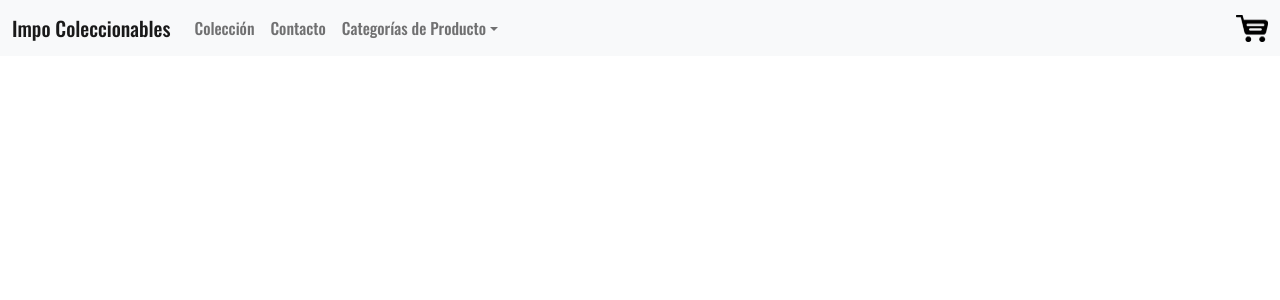
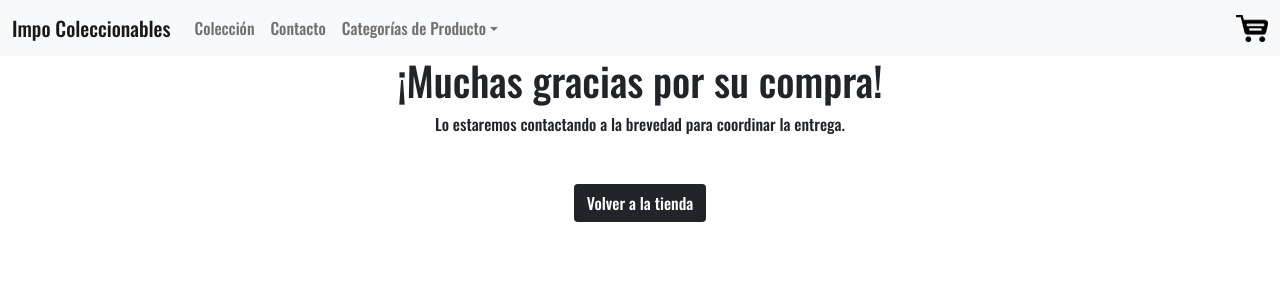
Before and after one commit to bymaatt/ecommerce_react, a React (Create React App) app: page /gracias in a window 1280 px wide. Shown: the top 300 px of the page. Built offline with nearby package versions, Linux system fonts and the light colour scheme.

Commit message:
add thanks funcional

```diff
--- a/src/App.jsx
+++ b/src/App.jsx
@@ -6,6 +6,7 @@ import {BrowserRouter, Routes, Route} from 'react-router-dom'
 import Cart from './components/Cart/Cart';
 import Formulario from './components/Formulario/Formulario';
 import {CartContextProvider} from './components/Context/CartContext'
+import Gracias from './components/Cart/Gracias';
 
 
 
@@ -24,10 +25,11 @@ function App() {
 
             <Route exact path='/detalle/:idDetalle' element = {<ItemDetailsContainer />}/>
 
-
             <Route exact path='/Cart' element= {<Cart />}/>
 
             <Route exact path='/formulario' element= {<Formulario />} />
+
+            <Route exact path='/gracias' element= {<Gracias />}/>
 
           </Routes>
         </div>
--- a/src/components/Cart/CartItem.jsx
+++ b/src/components/Cart/CartItem.jsx
@@ -3,7 +3,7 @@ import './Cart.css'
 /* import gracias from '../Cart/Gracias' */
 import { useCartContext } from '../Context/CartContext'
 import { getFirestore,  addDoc, collection, documentId, getDocs, writeBatch, where, query} from 'firebase/firestore';
-/* import { Link } from 'react-router-dom'; */
+import { Link } from 'react-router-dom';
 
 
 
@@ -80,6 +80,8 @@ const CartItem = () => {
     }
     console.log(dataForm)
 
+
+
     const item3 = cartList.map(productos => <ul className='item card-title'><li key={productos.id}> {productos.nombre} - Cant: {productos.counter} <button className='btns1' onClick={()=> deleteItem(productos.id)}>x</button> </li></ul>)
 
 
@@ -99,6 +101,7 @@ const CartItem = () => {
         <div className='butt_master'>
             <button className='btn-dark butt' onClick={vaciarCarrito}>Vaciar Carrito</button>
         </div>
+        <br />
         <div>
             <form action="" onSubmit={realizarCompra}>
                 <input type="text" name='name' placeholder='*Nombre' onChange={handleChange} value={dataForm.name} required
@@ -113,9 +116,10 @@ const CartItem = () => {
                 <input type="email" name='email' placeholder='*email' onChange={handleChange} value={dataForm.email} required
                 />
                 <br />
-
-                <button className='btns btn-danger'>Confirmar compra</button>
-
+                <br />
+                <Link to='/gracias'>
+                    <button className='btns btn-danger'>Confirmar compra</button>
+                </Link>
             </form>
 
         </div>
--- a/src/components/Cart/Gracias.jsx
+++ b/src/components/Cart/Gracias.jsx
@@ -1,5 +1,5 @@
 import React from 'react';
-import 'Gracias.css'
+import './Gracias.css'
 import { Link } from 'react-router-dom';
 
 function Gracias() {
```
